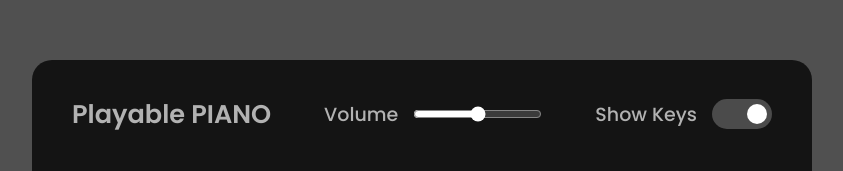
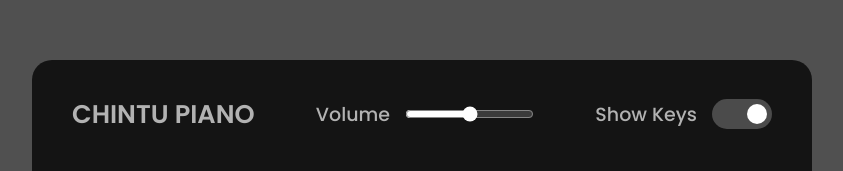
Before and after one commit to azhKING69/Piano, a plain HTML site: page index.html in a window 1280 px wide. Shown: the part 151-322 px from the top of the page, without its empty margins (218-1061 px from the left). Drawn offline with Linux system fonts and the light colour scheme.

Commit message:
Update index.html

```diff
--- a/index.html
+++ b/index.html
@@ -10,7 +10,7 @@
   <body>
     <div class="wrapper">
       <header>
-        <h2>Playable PIANO</h2>
+        <h2>CHINTU PIANO</h2>
         <div class="column volume-slider">
           <span>Volume</span><input type="range" min="0" max="1" value="0.5" step="any">
         </div>
```
